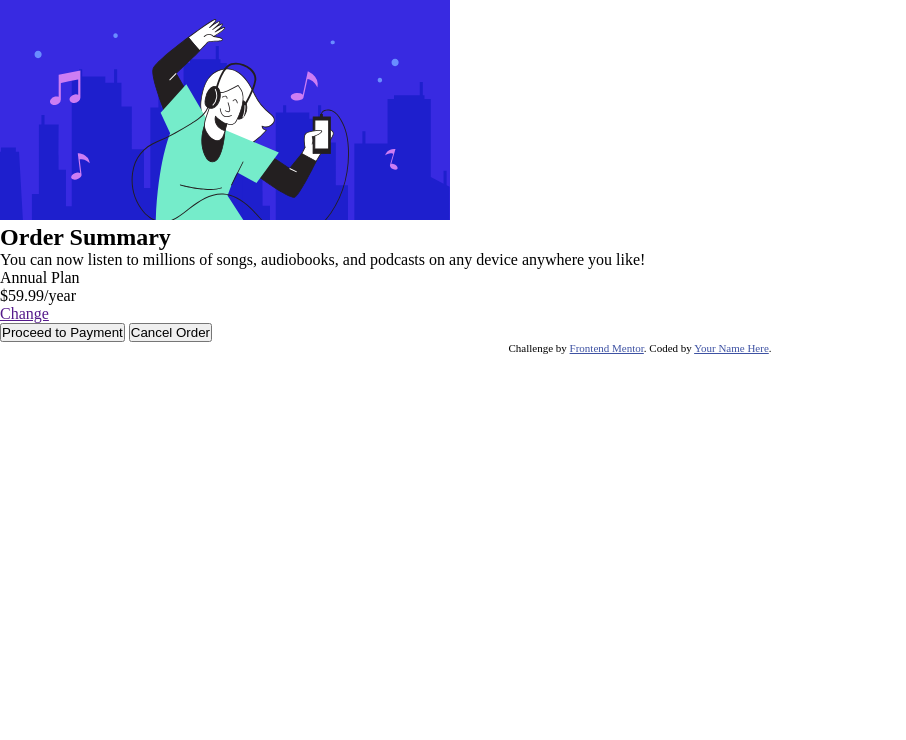
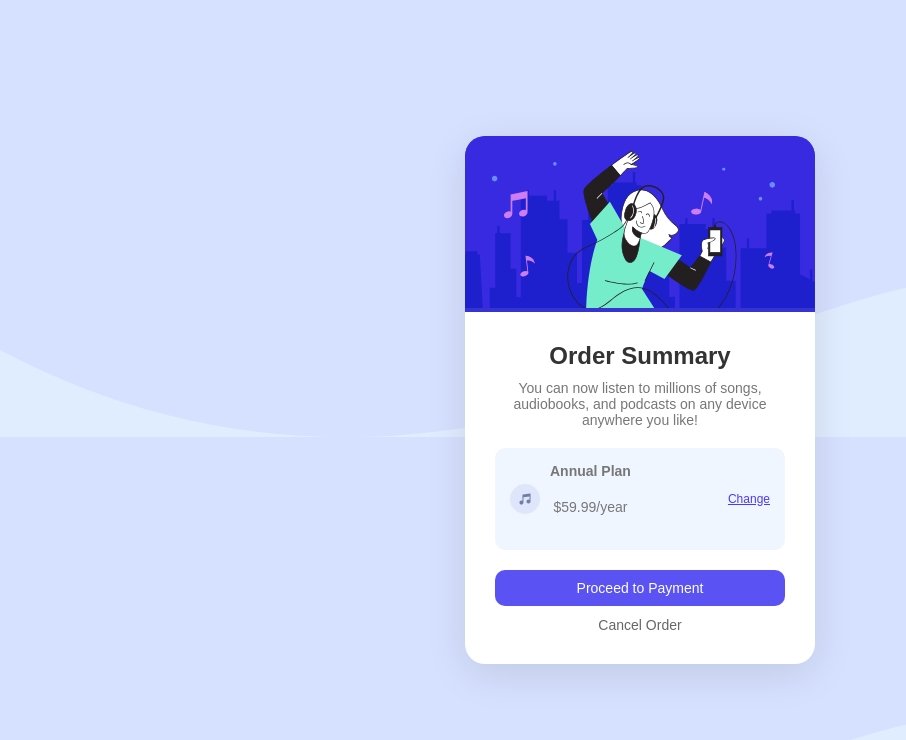
Before and after one commit to RicardoQZ/Order-summary, a plain HTML site: page index.html in a window 1280 px wide. Shown: the whole page, without its empty margins (0-906 px from the left). Drawn offline with Linux system fonts and the light colour scheme.

Commit message:
avanzando

```diff
--- a/index.html
+++ b/index.html
@@ -6,32 +6,30 @@
   <link rel="icon" type="image/png" sizes="32x32" href="./images/favicon-32x32.png">
   <title>Frontend Mentor | Order summary card</title>
   <link rel="stylesheet" href="./style.css">
-  <!-- Feel free to remove these styles or customise in your own stylesheet 👍 -->
-  <style>
-    .attribution { font-size: 11px; text-align: center; }
-    .attribution a { color: hsl(228, 45%, 44%); }
-  </style>
 </head>
 <body>
-<main>
-  <section>
-  <img src="./images/illustration-hero.svg" alt="">
-  </section>
-  <section>
-    <h1>Order Summary</h1>
+  <main class="container">
+    <section class="card">
+        <article class="card-header">
+            <img src="./images/illustration-hero.svg" alt="Illustration" class="header-image">
+        </article>
+        <article class="card-body">
+            <h2>Order Summary</h2>
             <p>You can now listen to millions of songs, audiobooks, and podcasts on any device anywhere you like!</p>
+            <div class="plan">
+                <div class="plan-details">
+                    <img src="./images/icon-music.svg" alt="Music Icon" class="plan-icon">
                     <div>
-      <p>Annual Plan</p>
+                        <p><strong>Annual Plan</strong></p>
                         <p>$59.99/year</p>
-      <a href="">Change</a>
                     </div>
-    <button>Proceed to Payment</button>
-    <button>Cancel Order</button>
+                </div>
+                <a href="#" class="change-plan">Change</a>
+            </div>
+            <button class="btn-primary">Proceed to Payment</button>
+            <button class="btn-secondary">Cancel Order</button>
+        </article>
       </section>
   </main>
-  <div class="attribution">
-    Challenge by <a href="https://www.frontendmentor.io?ref=challenge" target="_blank">Frontend Mentor</a>.
-    Coded by <a href="#">Your Name Here</a>.
-  </div>
 </body>
 </html>
--- a/style.css
+++ b/style.css
@@ -1,4 +1,112 @@
-*{
+* {
+    margin: 0;
     padding: 0;
-    margin: 0;
+    box-sizing: border-box;
+    font-family: 'Arial', sans-serif;
 }
+
+body {
+    height: 100vh;
+    display: flex;
+    justify-content: center;
+    align-items: center;
+    background-color: #e0ecff;
+}
+
+.container {
+    display: flex;
+    justify-content: center;
+    align-items: center;
+    width: 100%;
+    height: 100%;
+    background-image: url(./images/pattern-background-desktop.svg);
+}
+
+.card {
+    background-color: white;
+    border-radius: 20px;
+    box-shadow: 0 10px 40px rgba(0, 0, 0, 0.1);
+    overflow: hidden;
+    width: 350px;
+    text-align: center;
+}
+
+.card-header {
+    background-color: #3533D2;
+}
+
+.header-image {
+    width: 350px;
+    border-radius: 20px 20px 0 0;
+}
+
+.card-body {
+    padding: 30px;
+}
+
+h2 {
+    color: #333;
+    margin-bottom: 10px;
+}
+
+p {
+    color: #777;
+    font-size: 14px;
+    margin-bottom: 20px;
+}
+
+.plan {
+    background-color: #f0f6ff;
+    padding: 15px;
+    border-radius: 10px;
+    display: flex;
+    justify-content: space-between;
+    align-items: center;
+    margin-bottom: 20px;
+}
+
+.plan-details {
+    display: flex;
+    align-items: center;
+}
+
+.plan-icon {
+    width: 30px;
+    height: 30px;
+    margin-right: 10px;
+}
+
+.change-plan {
+    color: #4b3aff;
+    font-size: 12px;
+    cursor: pointer;
+}
+
+.btn-primary {
+    background-color: #5a52f2;
+    color: white;
+    padding: 10px 20px;
+    border: none;
+    border-radius: 10px;
+    font-size: 14px;
+    cursor: pointer;
+    margin-bottom: 10px;
+    width: 100%;
+}
+
+.btn-primary:hover {
+    background-color: #6b63ff;
+}
+
+.btn-secondary {
+    background-color: transparent;
+    border: none;
+    color: #666;
+    font-size: 14px;
+    cursor: pointer;
+    width: 100%;
+}
+
+.btn-secondary:hover {
+    color: #333;
+}
```
Lines whose indentation alone changed are shown as unchanged.
